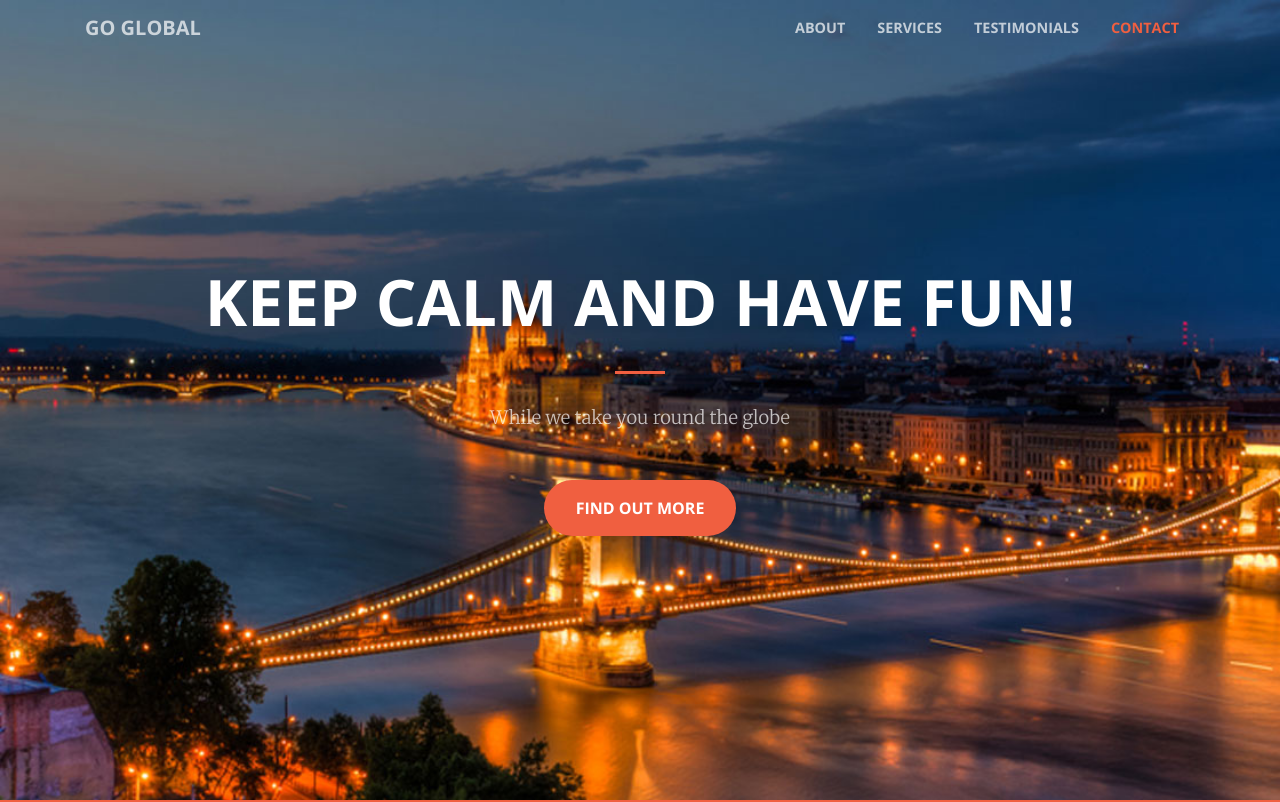
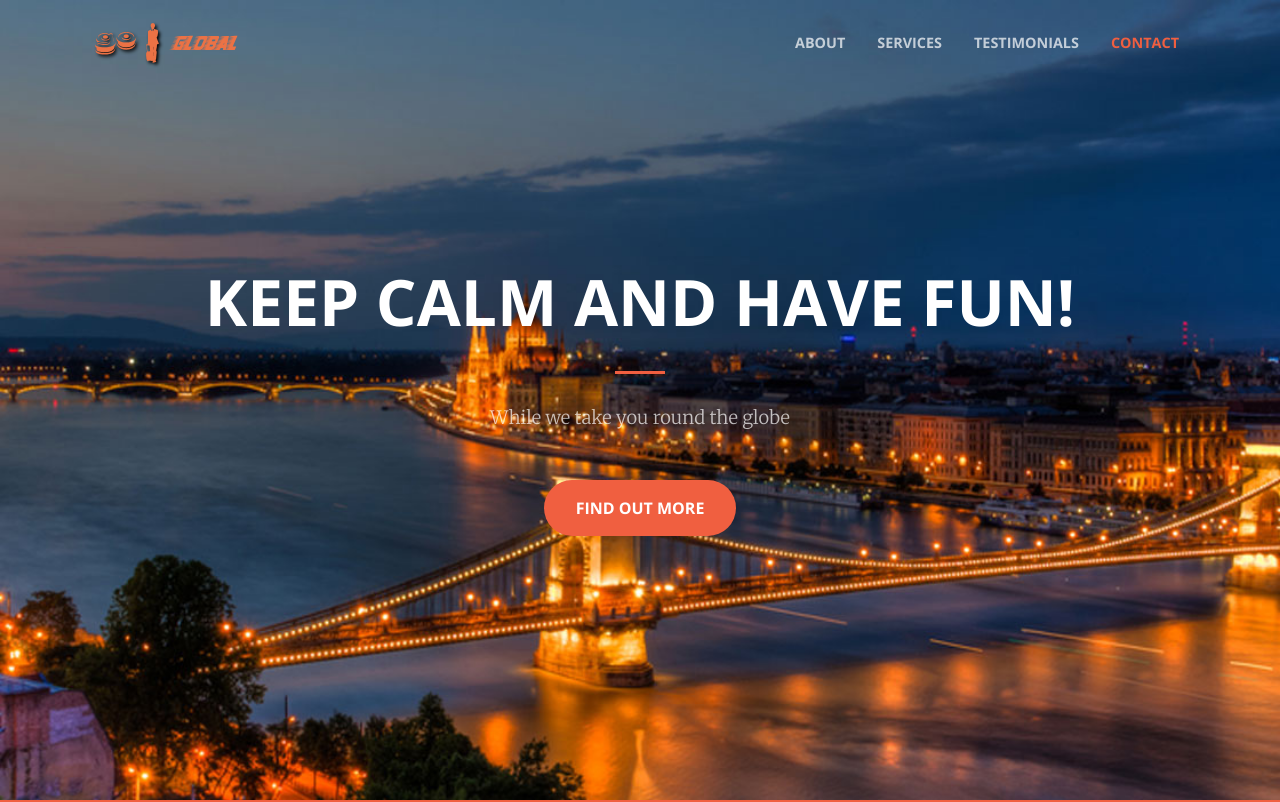
Before and after one commit to segundara/goglobal, a plain HTML site: page index.html in a window 1280 px wide. Shown: the top 802 px of the page. Drawn offline with nearby package versions, Linux system fonts and the light colour scheme.

Commit message:
adding logo

```diff
--- a/index.html
+++ b/index.html
@@ -33,7 +33,7 @@
     <!-- Navigation -->
     <nav class="navbar navbar-expand-lg navbar-light fixed-top" id="mainNav">
       <div class="container">
-        <a class="navbar-brand js-scroll-trigger" href="#page-top">Go Global</a>
+        <a class="navbar-brand js-scroll-trigger" href="#page-top"><img src="img/logo.png" alt="logo" /></a>
         <button class="navbar-toggler navbar-toggler-right" type="button" data-toggle="collapse" data-target="#navbarResponsive" aria-controls="navbarResponsive" aria-expanded="false" aria-label="Toggle navigation">
           <span class="navbar-toggler-icon"></span>
         </button>
```
Also changed, not shown: img/logo.png (added).
